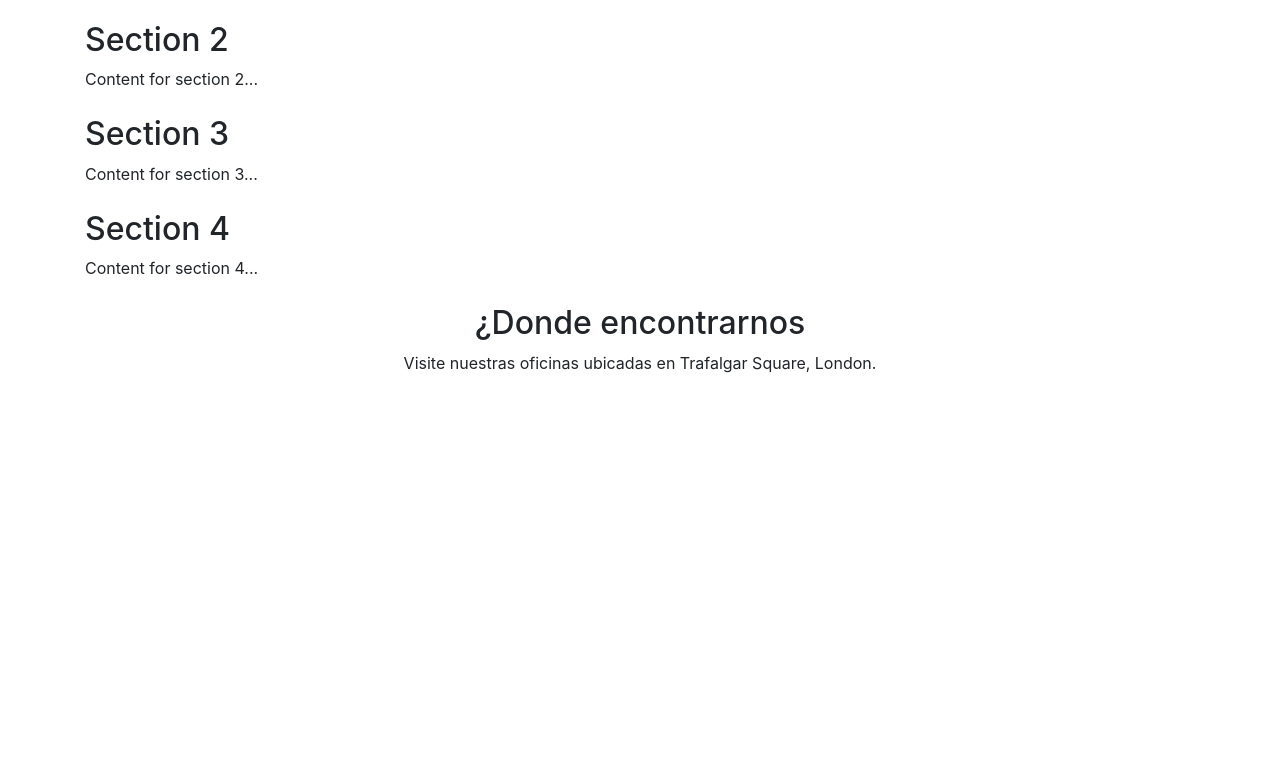
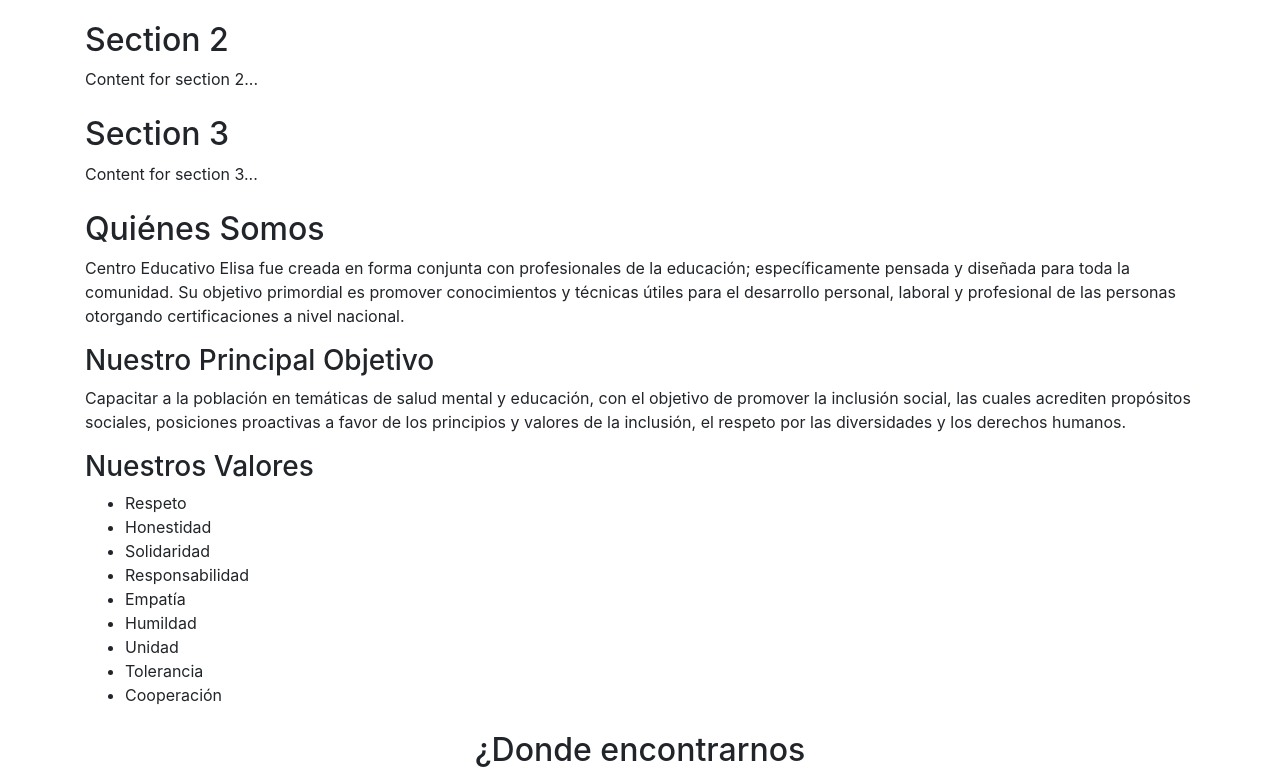
Before and after one commit to ferchuqui/base, a plain HTML site: page index.html in a window 1280 px wide. Shown: the part 697-1475 px from the top of the page. Before the commit the page ends 1088 px from the top, so only its background shows below. Drawn offline with nearby package versions, Linux system fonts and the light colour scheme.

Commit message:
quienes somos

```diff
--- a/index.html
+++ b/index.html
@@ -81,13 +81,28 @@
 </div>
 
 <div id="section4" class="container mt-4">
-    <h2>Section 4</h2>
-    <p>Content for section 4...</p>
+    <h2>Quiénes Somos</h2>
+        <p>Centro Educativo Elisa fue creada en forma conjunta con profesionales de la educación; específicamente pensada y diseñada para toda la comunidad. Su objetivo primordial es promover conocimientos y técnicas útiles para el desarrollo personal, laboral y profesional de las personas otorgando certificaciones a nivel nacional.</p>
+        <h3>Nuestro Principal Objetivo</h3>
+        <p>Capacitar a la población en temáticas de salud mental y educación, con el objetivo de promover la inclusión social, las cuales acrediten propósitos sociales, posiciones proactivas a favor de los principios y valores de la inclusión, el respeto por las diversidades y los derechos humanos.</p>
+        <h3>Nuestros Valores</h3>
+        <ul>
+            <li>Respeto</li>
+            <li>Honestidad</li>
+            <li>Solidaridad</li>
+            <li>Responsabilidad</li>
+            <li>Empatía</li>
+            <li>Humildad</li>
+            <li>Unidad</li>
+            <li>Tolerancia</li>
+            <li>Cooperación</li>
+        </ul>
+
 </div>
 
 <div id="section5" class="container mt-4 text-center">
     <h2>¿Donde encontrarnos</h2>
-    <p>Visite nuestras oficinas ubicadas en Trafalgar Square, London.</p>
+    <!-- <p>Visite nuestras oficinas ubicadas en Trafalgar Square, London.</p> -->
 <!--         <div class="embed-responsive embed-responsive-16by9 mx-auto" style="max-width: 800px;">
         <iframe src="https://www.google.com/maps/embed?pb=!1m18!1m12!1m3!1d3282.447129126137!2d-58.410560084199984!3d-34.603684665115785!2m3!1f0!2f0!3f0!3m2!1i1024!2i768!4f13.1!3m3!1m2!1s0x95bcca3f7c67f1b5%3A0xb8489e1e3ad1b5a3!2sAv.%20Corrientes%202717%2C%20C1046%20CABA%2C%20Argentina!5e0!3m2!1sen!2suk!4v1623326353782!5m2!1sen!2suk" width="600" height="450" style="border:0;" allowfullscreen="" loading="lazy"></iframe>
     </div> -->
```
